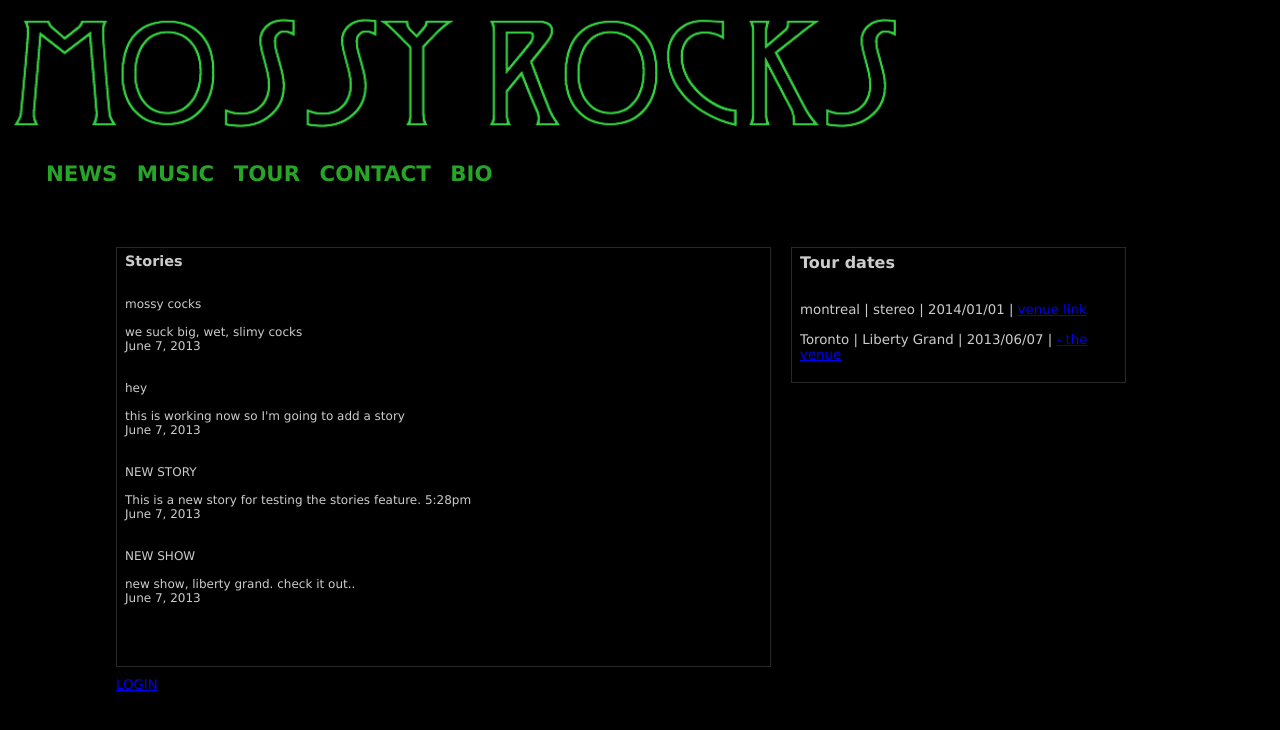
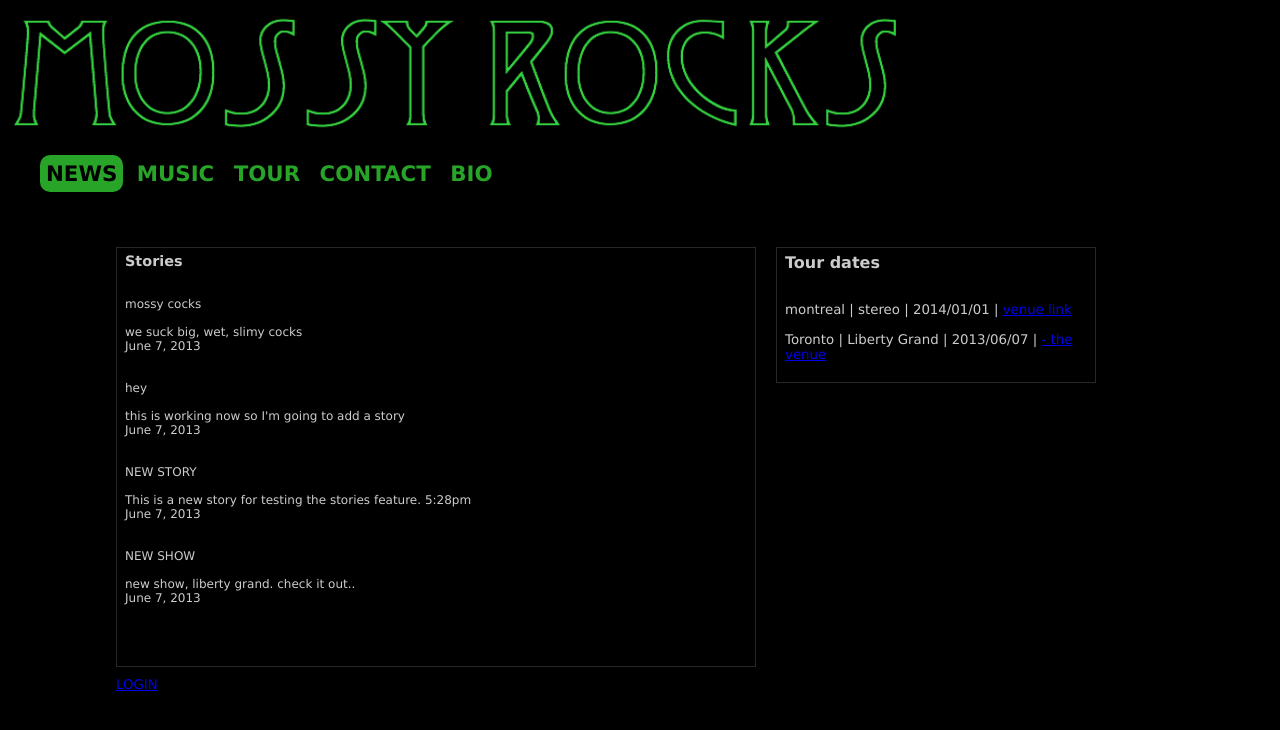
Before and after one commit to 0853RV3R/mossyrocks, a Django app: page / in a window 1280 px wide. Shown: the top 730 px of the page. Run offline with Django 3.2, Linux system fonts and the light colour scheme; data comes from the database, SQL or seed files in the repository; both versions use the stored data as it was after the commit; parts of the project's set-up code (start-up, migrations or seed data) failed here and were passed over.

Commit message:
minor css changes styll

```diff
--- a/news/static/css/cssTillIDie.css
+++ b/news/static/css/cssTillIDie.css
@@ -21,6 +21,15 @@ body {
  background:rgb(0, 0, 0);
 }
 */
+
+/*This ensures that all elements are always sized in this more intuitive way.*/
+* {
+  -webkit-box-sizing: border-box;
+     -moz-box-sizing: border-box;
+          box-sizing: border-box;
+}
+
+
 BODY {
   background:#000000; color:#CCCCCC;
   font-family: verdana, arial, helvetica, sans-serif;
@@ -47,12 +56,12 @@ A:active  { color:#AA0000; } */
 
          background-color: #000000;
          font-family: verdana, arial, helvetica, sans-serif;
-     font-size:16pt;
+         font-size:16pt;
          color: #32CD32;
          font-weight: bold;
          width: 100%;
          height: 65px;
-     position:fixed;
+     position:absolute ;
      top:130px;
      z-index:1;
      left:0px;
@@ -69,11 +78,11 @@ A:active  { color:#AA0000; } */
      height:10px;
      width:100%;
      zoom:1;
-       left: 35px;
+       left: 60px;
      z-index:1;
      filter: alpha(opacity=70);
      opacity:0.8;
-     position: fixed;
+     position:fixed;
      top:0px;
 
 
@@ -141,6 +150,11 @@ a.nav
   -webkit-border-radius:10px;
 }
 a.current, a:hover,a:active
+{
+  background-color:#32CD32;
+  color:#000000;
+}
+#current
 {
   background-color:#32CD32;
   color:#000000;
@@ -339,7 +353,6 @@ width:300px;
     border-style: solid;
     border-width: 1px;
     border-color: rgb(40, 40, 40);
-
 }
 
 .container_4 .grid_2 {
```
Also changed, not shown: database.db.
